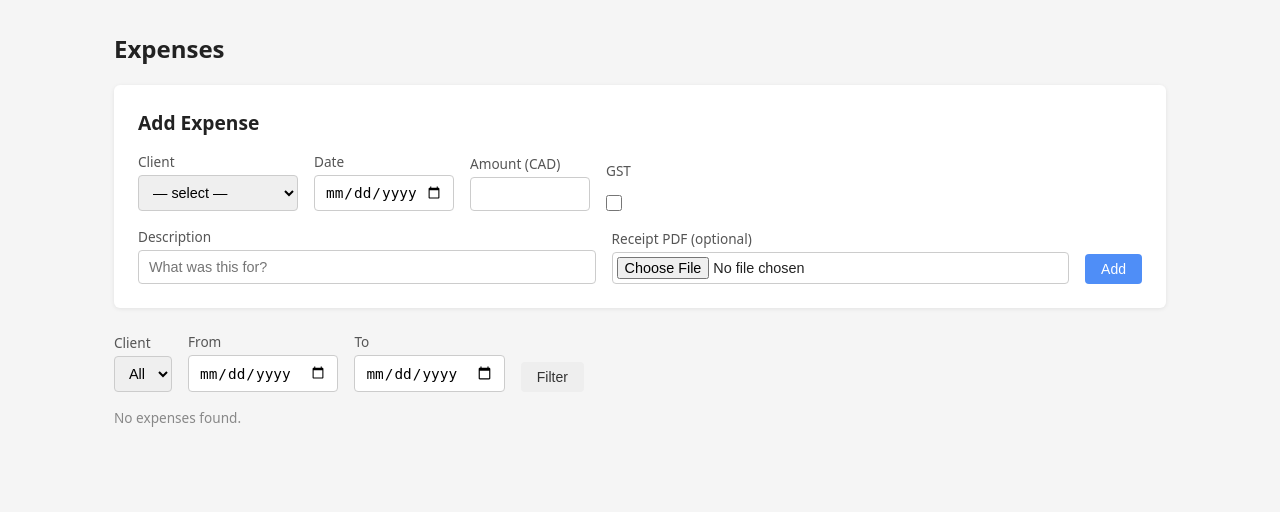
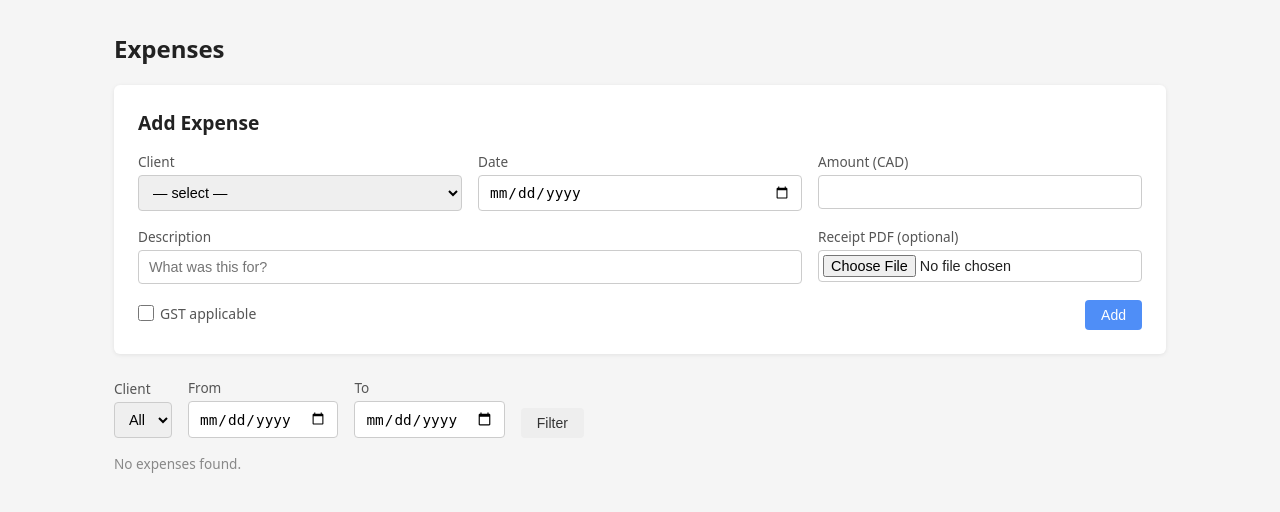
Before and after one commit to BASECAMP70/BASECAMPARB, a Flask app: page /expenses in a window 1280 px wide. Shown: the part 52-564 px from the top of the page. Run offline with Flask 3, Linux system fonts and the light colour scheme.

Commit message:
fix: expenses form layout B — 3-column grid
Client/Date/Amount in one row, Description(span2)/Receipt in second,
GST checkbox left-aligned and Add button right-aligned at bottom.

Co-Authored-By: Claude Sonnet 4.6 <noreply@anthropic.com>

```diff
--- a/timesheet/templates/expenses.html
+++ b/timesheet/templates/expenses.html
@@ -6,24 +6,23 @@
 <div class="card">
   <h2>Add Expense</h2>
   <form method="post" action="/expenses/add" enctype="multipart/form-data">
-    <div style="display:flex;gap:1rem;align-items:flex-end;margin-bottom:1rem;flex-wrap:wrap">
-      <div class="form-group" style="margin:0;width:160px"><label>Client</label>
+    <div class="grid-3" style="margin-bottom:1rem">
+      <div class="form-group" style="margin:0"><label>Client</label>
         <select name="client_id" required>
           <option value="">— select —</option>
           {% for c in clients %}<option value="{{ c.id }}">{{ c.name }}</option>{% endfor %}
         </select>
       </div>
-      <div class="form-group" style="margin:0;width:140px"><label>Date</label><input name="date" type="date" required></div>
-      <div class="form-group" style="margin:0;width:120px"><label>Amount (CAD)</label><input name="amount" type="number" step="0.01" min="0.01" required></div>
-      <div class="form-group" style="margin:0;display:flex;flex-direction:column;gap:4px">
-        <label>GST</label>
-        <input type="checkbox" name="gst" value="1" style="width:16px;height:16px;margin:7px 0 0 0">
-      </div>
+      <div class="form-group" style="margin:0"><label>Date</label><input name="date" type="date" required></div>
+      <div class="form-group" style="margin:0"><label>Amount (CAD)</label><input name="amount" type="number" step="0.01" min="0.01" required></div>
     </div>
-    <div style="display:flex;gap:1rem;align-items:flex-end;flex-wrap:wrap">
-      <div class="form-group" style="margin:0;flex:1;min-width:140px"><label>Description</label><input name="description" placeholder="What was this for?"></div>
-      <div class="form-group" style="margin:0;flex:1;min-width:140px"><label>Receipt PDF (optional)</label><input name="receipt" type="file" accept=".pdf" style="padding:4px"></div>
-      <button class="btn btn-primary" type="submit" style="align-self:flex-end;white-space:nowrap">Add</button>
+    <div style="display:grid;grid-template-columns:1fr 1fr 1fr;gap:1rem;margin-bottom:1rem">
+      <div class="form-group" style="margin:0;grid-column:span 2"><label>Description</label><input name="description" placeholder="What was this for?"></div>
+      <div class="form-group" style="margin:0"><label>Receipt PDF (optional)</label><input name="receipt" type="file" accept=".pdf" style="padding:4px"></div>
+    </div>
+    <div style="display:flex;align-items:center;justify-content:space-between">
+      <label style="display:flex;align-items:center;gap:6px;cursor:pointer;font-size:0.875rem;color:#555"><input type="checkbox" name="gst" value="1" style="width:16px;height:16px;margin:0"> GST applicable</label>
+      <button class="btn btn-primary" type="submit">Add</button>
     </div>
   </form>
 </div>
```
